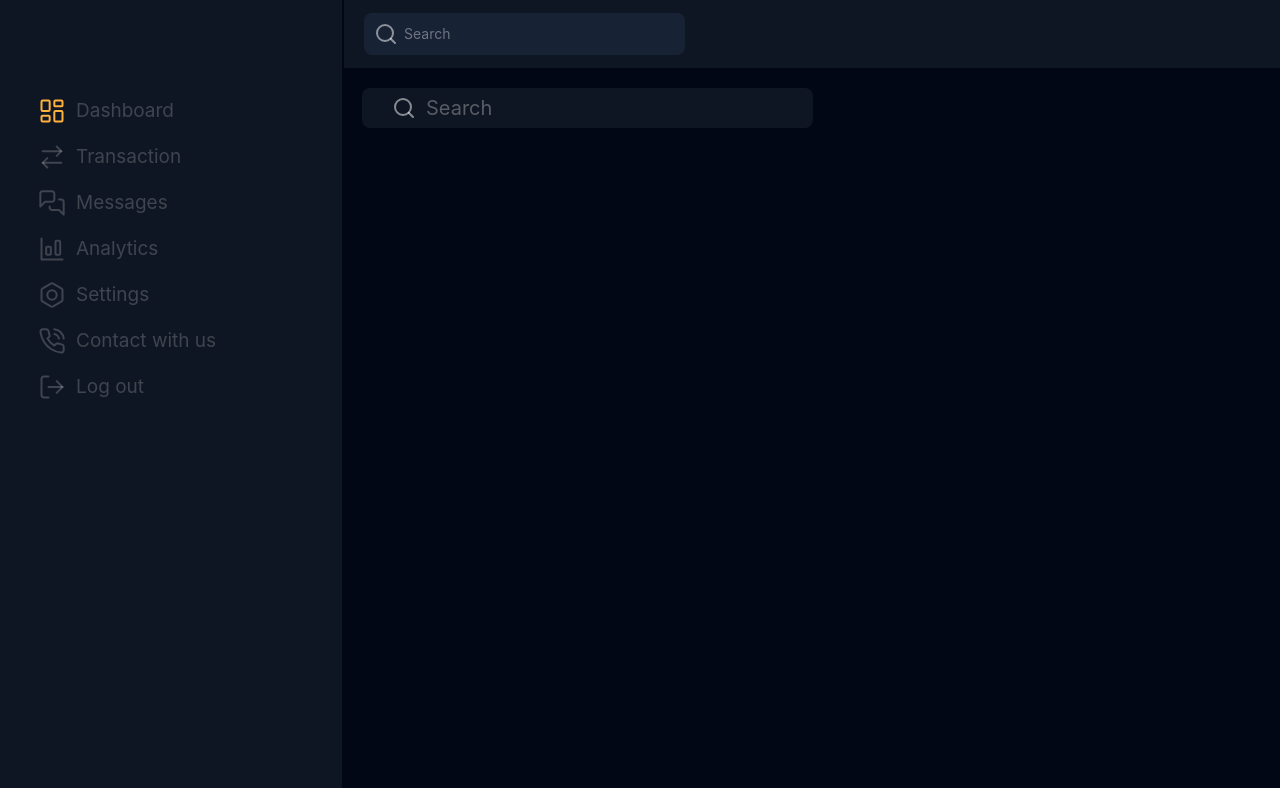
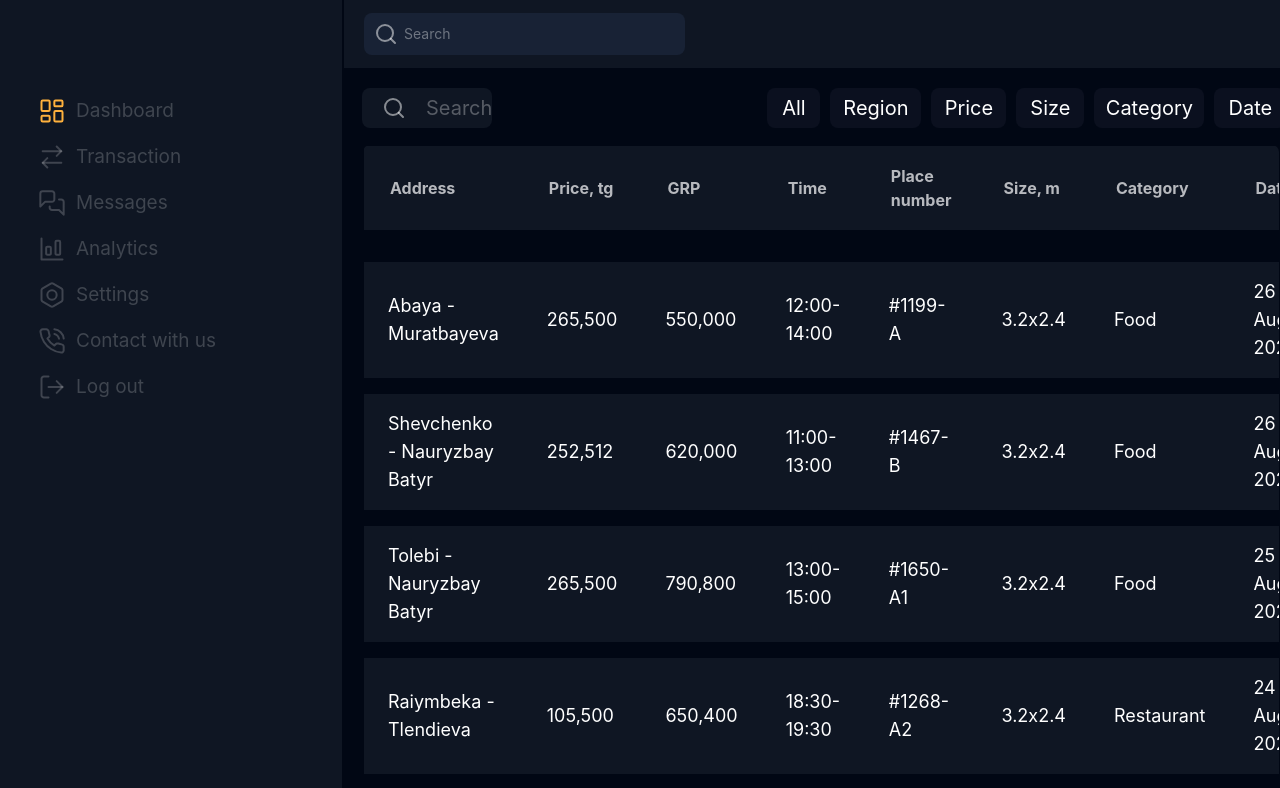
Before and after one commit to Zhasulan711/bilboard-usage-system-frontend-next-js, a Next.js app: page /transaction in a window 1280 px wide. Shown: the top 788 px of the page. Built offline with nearby package versions, Linux system fonts and the light colour scheme; a web font is replaced by a local one.

Commit message:
markup style transaction page

```diff
--- a/src/app/(routes)/transaction/page.tsx
+++ b/src/app/(routes)/transaction/page.tsx
@@ -2,11 +2,32 @@ import Image from "next/image";
 
 import MenuSidebar from "@/components/MenuSidebar/MenuSidebar";
 import Header from "@/components/Header/Header";
-import {
-  SearchIcon
-} from "@/components/Icons";
+import { SearchIcon } from "@/components/Icons";
+import { TRANSACTION_TABLE_LIST } from "@/constants/transactionTableList";
 
 export default function Home() {
+  const navItems = [
+    { name: "All", width: "53px" },
+    { name: "Region", width: "91px" },
+    { name: "Price", width: "75px" },
+    { name: "Size", width: "68px" },
+    { name: "Category", width: "110px" },
+    { name: "Date", width: "72px" },
+    { name: "Status", width: "86px" },
+  ];
+
+  const navTable = [
+    "Address",
+    "Price, tg",
+    "GRP",
+    "Time",
+    "Place number",
+    "Size, m",
+    "Category",
+    "Date",
+    "Status",
+  ];
+
   return (
     <div className="relative">
       <div className="flex flex-row absolute">
@@ -14,12 +35,77 @@ export default function Home() {
         <Header />
       </div>
 
+      {/* searchBar */}
       <main className="absolute inset-0 left-[362px] top-[88px]">
-        <div className="flex flex-row">
-          <div className="bg-[#0F1623] rounded-lg h-[40px] w-[451px] flex flex-row items-center pl-[30px] space-x-[10px]">
+        <div className="flex flex-row space-x-[275px]">
+          <div className="bg-[#0F1623] rounded-lg h-[40px] w-[451px] flex flex-row items-center pl-[20px] space-x-[20px]">
             <SearchIcon />
             <h2 className="text-[#575C65] text-xl font-normal">Search</h2>
           </div>
+
+          {/* navbars */}
+          <div className="flex flex-row space-x-[10px]">
+            {navItems.map((item) => (
+              <div
+                className="h-[40px] flex items-center justify-center bg-[#0B101F] text-xl font-normal text-white rounded-lg"
+                style={{ width: item.width }}
+                key={item.name}
+              >
+                {item.name}
+              </div>
+            ))}
+          </div>
+        </div>
+
+        {/* table */}
+        <div className="overflow-y-auto max-h-[930px] border rounded-lg mt-[16px] border-transparent">
+          <table className="table-fixed divide-y-[32px] divide-[#010714] border rounded-lg">
+            <thead className="text-[#B7B9BE] font-normal rounded-xl bg-[#0F1623]">
+              <tr className="">
+                {navTable.map((item) => (
+                  <th
+                    scope="col"
+                    className="px-[26px] py-[18px] text-left"
+                    key={item}
+                  >
+                    {item}
+                  </th>
+                ))}
+              </tr>
+            </thead>
+            <tbody className="text-white text-lg font-normal text-left bg-[#0F1623] divide-y-[16px] divide-[#010714]">
+              {TRANSACTION_TABLE_LIST.map(
+                (
+                  {
+                    address,
+                    price,
+                    grp,
+                    time,
+                    placeNumber,
+                    size,
+                    category,
+                    date,
+                    status,
+                  },
+                  index
+                ) => {
+                  return (
+                    <tr key={index} className="rounded-lg">
+                      <td className="px-6 py-4">{address}</td>
+                      <td className="px-6 py-4">{price}</td>
+                      <td className="px-6 py-4">{grp}</td>
+                      <td className="px-6 py-4">{time}</td>
+                      <td className="px-6 py-4">{placeNumber}</td>
+                      <td className="px-6 py-4">{size}</td>
+                      <td className="px-6 py-4">{category}</td>
+                      <td className="px-6 py-4">{date}</td>
+                      <td className="px-6 py-4">{status}</td>
+                    </tr>
+                  );
+                }
+              )}
+            </tbody>
+          </table>
         </div>
       </main>
     </div>
--- /dev/null
+++ b/src/constants/transactionTableList.ts
@@ -0,0 +1,157 @@
+export type TransactionTableList = {
+  address: string;
+  price: number | string;
+  grp: number | string;
+  time: number | string;
+  placeNumber: number | string;
+  size: number | string;
+  category: string;
+  date: number | string;
+  status: string;
+};
+
+export const TRANSACTION_TABLE_LIST: TransactionTableList[] = [
+  {
+    address: "Abaya - Muratbayeva",
+    price: "265,500",
+    grp: "550,000",
+    time: "12:00-14:00",
+    placeNumber: "#1199-A",
+    size: "3.2x2.4",
+    category: "Food",
+    date: "26 August, 2024",
+    status: "Process",
+  },
+  {
+    address: "Shevchenko - Nauryzbay Batyr",
+    price: "252,512",
+    grp: "620,000",
+    time: "11:00-13:00",
+    placeNumber: "#1467-B",
+    size: "3.2x2.4",
+    category: "Food",
+    date: "26 August, 2024",
+    status: "Success",
+  },
+  {
+    address: "Tolebi - Nauryzbay Batyr",
+    price: "265,500",
+    grp: "790,800",
+    time: "13:00-15:00",
+    placeNumber: "#1650-A1",
+    size: "3.2x2.4",
+    category: "Food",
+    date: "25 August, 2024",
+    status: "Canceled",
+  },
+  {
+    address: "Raiymbeka - Tlendieva",
+    price: "105,500",
+    grp: "650,400",
+    time: "18:30-19:30",
+    placeNumber: "#1268-A2",
+    size: "3.2x2.4",
+    category: "Restaurant",
+    date: "24 August, 2024",
+    status: "Success",
+  },
+  {
+    address: "Tole bi - Tlendieva",
+    price: "105,500",
+    grp: "810,300",
+    time: "20:10-21:10",
+    placeNumber: "#1782-B1",
+    size: "3.2x2.4",
+    category: "Restaurant",
+    date: "23 August, 2024",
+    status: "Process",
+  },
+  {
+    address: "Tole bi St. - Prokoliev St.",
+    price: "225,500",
+    grp: "623,100",
+    time: "14:00-16:00",
+    placeNumber: "#1734-A",
+    size: "3.2x2.4",
+    category: "Food",
+    date: "21 August, 2024",
+    status: "Canceled",
+  },
+  {
+    address: "Shevchenko - Nauryzbay Batyr",
+    price: "252,512",
+    grp: "620,000",
+    time: "11:00-13:00",
+    placeNumber: "#1467-B",
+    size: "3.2x2.4",
+    category: "Food",
+    date: "20 August, 2024",
+    status: "Success",
+  },
+  {
+    address: "Shevchenko - Nauryzbay Batyr",
+    price: "252,512",
+    grp: "620,000",
+    time: "11:00-13:00",
+    placeNumber: "#1467-B",
+    size: "3.2x2.4",
+    category: "Food",
+    date: "19 August, 2024",
+    status: "Success",
+  },
+  {
+    address: "Shevchenko - Nauryzbay Batyr",
+    price: "252,512",
+    grp: "620,000",
+    time: "11:00-13:00",
+    placeNumber: "#1467-B",
+    size: "3.2x2.4",
+    category: "Food",
+    date: "19 August, 2024",
+    status: "Success",
+  },
+  {
+    address: "Abaya - Muratbayeva",
+    price: "265,500",
+    grp: "550,000",
+    time: "12:00-14:00",
+    placeNumber: "#1199-A",
+    size: "3.2x2.4",
+    category: "Food",
+    date: "26 August, 2024",
+    status: "Process",
+  },
+  {
+    address: "Abaya - Muratbayeva",
+    price: "265,500",
+    grp: "550,000",
+    time: "12:00-14:00",
+    placeNumber: "#1199-A",
+    size: "3.2x2.4",
+    category: "Food",
+    date: "26 August, 2024",
+    status: "Process",
+  },
+  {
+    address: "Abaya - Muratbayeva",
+    price: "265,500",
+    grp: "550,000",
+    time: "12:00-14:00",
+    placeNumber: "#1199-A",
+    size: "3.2x2.4",
+    category: "Food",
+    date: "26 August, 2024",
+    status: "Process",
+  },
+  {
+    address: "Abaya - Muratbayeva",
+    price: "265,500",
+    grp: "550,000",
+    time: "12:00-14:00",
+    placeNumber: "#1199-A",
+    size: "3.2x2.4",
+    category: "Food",
+    date: "26 August, 2024",
+    status: "Process",
+  },
+];
```
